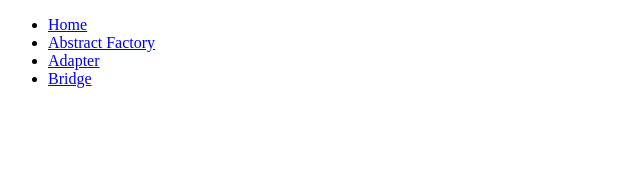
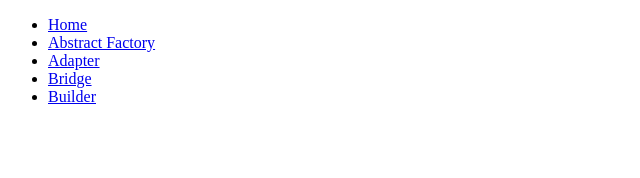
Before and after one commit to theFl00f/ts-design-patterns, a React (Vite) app: page / in a window 1280 px wide. Shown: the top 178 px of the page, without its empty margins (0-640 px from the left). Built offline with nearby package versions, Linux system fonts and the light colour scheme.

Commit message:
Add builder route

```diff
--- a/src/router/routes.tsx
+++ b/src/router/routes.tsx
@@ -3,6 +3,7 @@ import {
   AbstractFactoryPage,
   AdapterPage,
   BridgePage,
+  BuilderPage,
   HomePage,
 } from '../pages';
 
@@ -28,6 +29,11 @@ export const ROUTES: Required<Pick<RouteObject, 'path' | 'element' | 'id'>>[] =
       element: <BridgePage />,
       id: 'Bridge',
     },
+    {
+      path: '/builder',
+      element: <BuilderPage />,
+      id: 'Builder',
+    },
   ];
 
 export default ROUTES;
```
